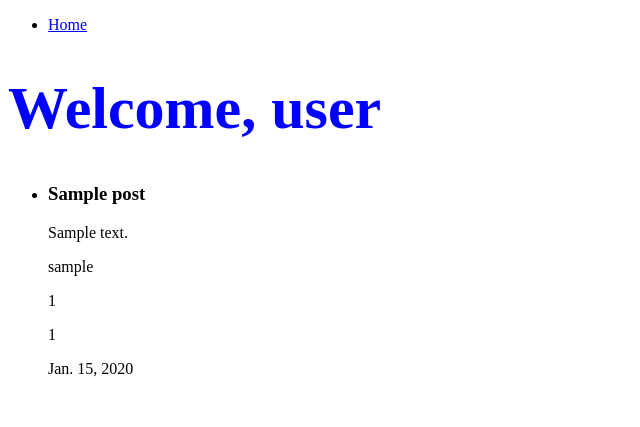
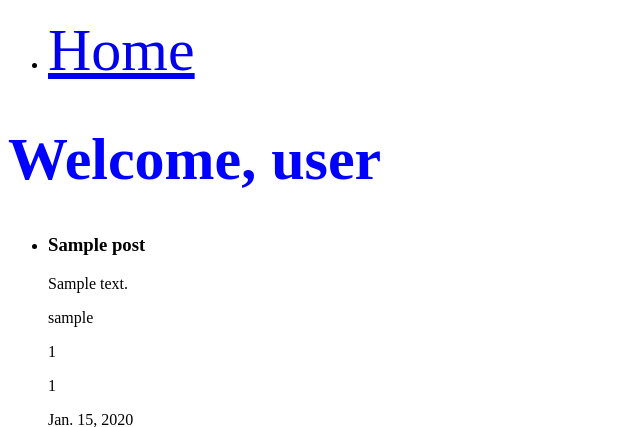
Before and after one commit to JohnFTitor/django-blog-app, a Django app: page / in a window 1280 px wide. Shown: the top 427 px of the page, without its empty margins (0-640 px from the left). Run offline with Django 4.2, Linux system fonts and the light colour scheme; tables that the repository leaves empty hold one stand-in row (values such as "Sample post").

Commit message:
Define base html styling

```diff
--- a/blog_app/blog_app/settings.py
+++ b/blog_app/blog_app/settings.py
@@ -122,6 +122,10 @@ USE_TZ = True
 
 STATIC_URL = 'static/'
 
+STATICFILES_DIRS = [
+    BASE_DIR / 'static'
+]
+
 # Default primary key field type
 # https://docs.djangoproject.com/en/4.1/ref/settings/#default-auto-field
 
--- /dev/null
+++ b/blog_app/static/base.css
@@ -0,0 +1,3 @@
+#navbar a {
+  font-size: 60px;
+}
--- a/blog_app/templates/base.html
+++ b/blog_app/templates/base.html
@@ -1,7 +1,10 @@
+{% load static %}
+
 <!DOCTYPE html>
 <html lang="en">
 <head>
     {% block styles %}{% endblock styles %}
+    <link rel="stylesheet" href="{% static 'base.css' %}" >
     <title>{% block title %}My amazing site{% endblock %}</title>
 </head>
 
```
